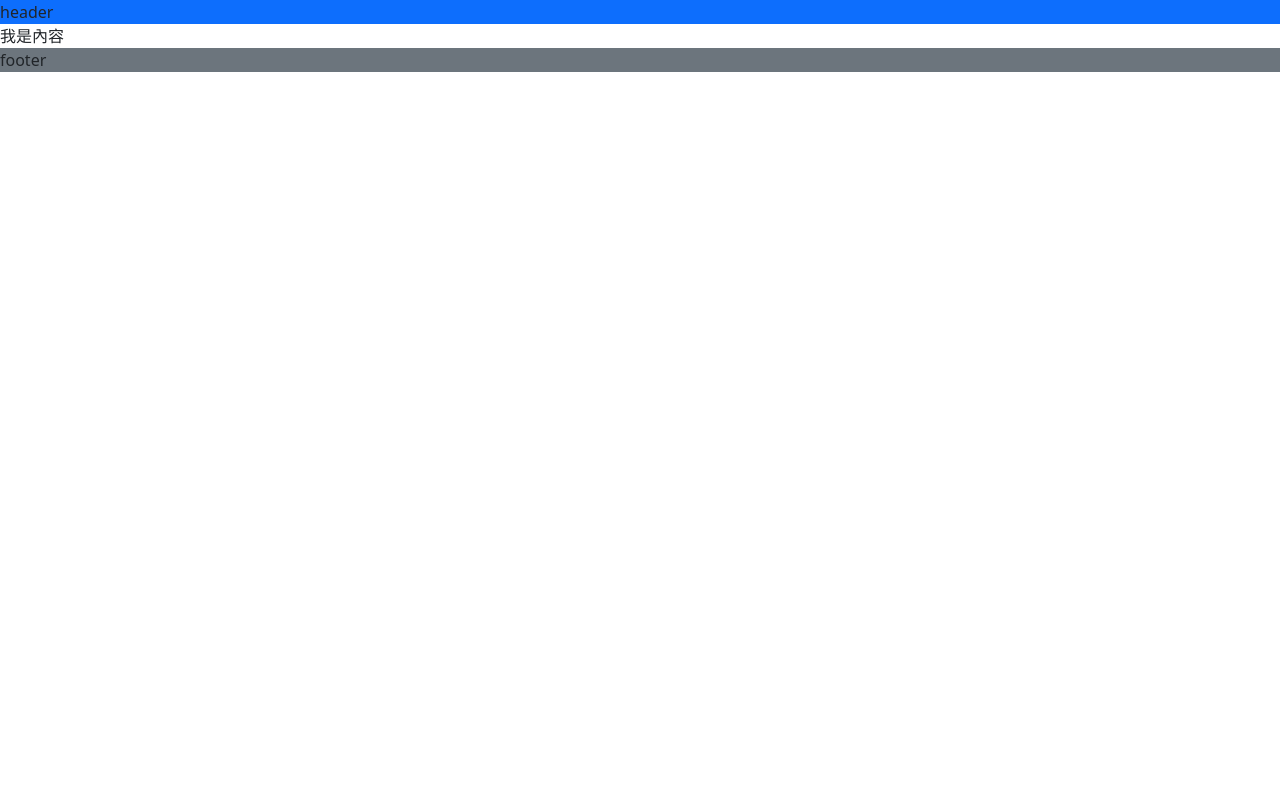
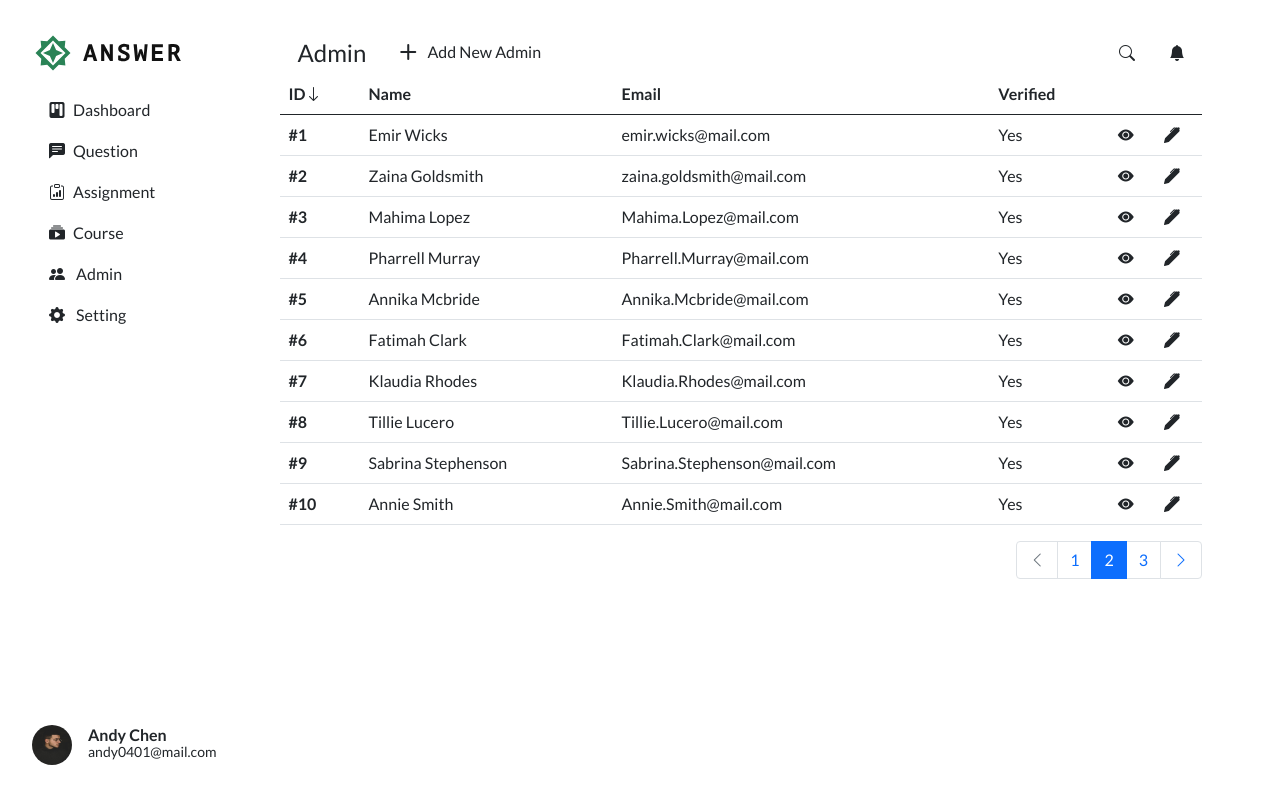
Before and after one commit to Huchan1124/layout_gulp_practice_w5, a plain HTML site: page index.html in a window 1280 px wide. Drawn offline with nearby package versions, Linux system fonts and the light colour scheme.

Commit message:
Update 2021-08-02T08:48:53.511Z

```diff
--- a/assets/style/all.css
+++ b/assets/style/all.css
@@ -1,2 +1,47 @@
+@import url("https://fonts.googleapis.com/css2?family=Lato:wght@400;700&display=swap");
+.replace-text {
+  text-indent: 101%;
+  overflow: hidden;
+  white-space: nowrap; }
+
+body {
+  font-family: 'Lato', serif; }
+
+ul {
+  margin: 0; }
+
+.w-23 {
+  width: 23%; }
+
+.w-40 {
+  width: 40%; }
+
+.w-77 {
+  width: 77%; }
+
+.h-40 {
+  width: 40%; }
+
+.fs-7 {
+  font-size: 0.875rem; }
+
+.p-4-2 {
+  padding: 2rem; }
+
+.logo {
+  background: url("../images/logo-ANSWER.svg") no-repeat; }
+
+.asideNav {
+  height: 100vh; }
+
+.infoCard {
+  line-height: 0; }
+  .infoCard .infoCard__img {
+    width: 40px;
+    height: 40px; }
+
+.list-group-item {
+  border: 1px solid rgba(255, 255, 255, 0);
+  line-height: 24px; }
 
 /*# sourceMappingURL=all.css.map */
--- a/index.html
+++ b/index.html
@@ -6,30 +6,183 @@
     <meta name="viewport" content="width=device-width, user-scalable=no, initial-scale=1.0, maximum-scale=1.0, minimum-scale=1.0">
     <title>首頁</title>
     <link href="https://cdn.jsdelivr.net/npm/bootstrap@5.0.2/dist/css/bootstrap.min.css" rel="stylesheet" integrity="sha384-EVSTQN3/azprG1Anm3QDgpJLIm9Nao0Yz1ztcQTwFspd3yD65VohhpuuCOmLASjC" crossorigin="anonymous">
-
     <link href="https://fonts.googleapis.com/css?family=Material+Icons|Material+Icons+Outlined|Material+Icons+Two+Tone|Material+Icons+Round|Material+Icons+Sharp" rel="stylesheet">
+    <link rel="stylesheet" href="https://cdn.jsdelivr.net/npm/bootstrap-icons@1.5.0/font/bootstrap-icons.css">
     <link rel="stylesheet" href="./assets/style/all.css">
 </head>
 <body>
-  <header class="bg-primary ">
-   header
+  <div class="d-flex flex-wrap">
+    <aside class=" asideNav d-flex flex-column justify-content-between p-4-2">
+      <ul class=" list-group ">
+        <li class="logo list-group-item">
+          <p class="replace-text">ANSWER</p>
+        </li>
+        <li class="list-group-item"><i class="bi bi-kanban-fill me-2"></i>Dashboard</li>
+        <li class="list-group-item"><i class="bi bi-chat-left-text-fill me-2"></i>Question</li>
+        <li class="list-group-item"><i class="bi bi-clipboard-data me-2"></i>Assignment</li>
+        <li class="list-group-item"><i class="bi bi-collection-play-fill me-2"></i>Course</li>
+        <li class="list-group-item"><i class="bi bi-people-fill me-2">
+        </i>Admin</li>
+        <li class="list-group-item"><i class="bi bi-gear-fill me-2"></i>
+          Setting</li>
+      </ul>
+      <div class="infoCard  d-flex">
+        <img class="infoCard__img rounded-circle img-fluid me-3" src="./assets/images/andychen.jpeg" alt="info-photo">
+        <div class="">
+          <h5 class="infoCard__title fw-bold fs-6 mb-2 lh-4 ">Andy Chen</h5>
+          <p class="infoCard__text fs-7 lh-6">andy0401@mail.com</p>
+        </div>
+      </div>
+    </aside>
+    <main class="w-77 p-4-2">
+      <nav class="navTop">
+        <ul class=" d-flex justify-content-between list-unstyled">
+          <div class=" d-flex ">
+            <li class="list-group-item fs-4">Admin</li>
+            <li class="list-group-item lh-4"><i class="bi bi-plus-lg me-2"></i> Add New Admin</li>
+          </div>
+          <div class=" d-flex ">
+            <li class="list-group-item"><i class="bi bi-search"></i><li>
+              <li class="list-group-item"><i class="bi bi-bell-fill"></i></li>
+          </div>
+        </ul>
+      </nav>
+      <table class="table">
+        <thead>
+          <tr>
+            <th scope="col">ID<i class="bi bi-arrow-down"></i></th>
+            <th scope="col">Name</th>
+            <th scope="col">Email</th>
+            <th scope="col">Verified</th>
+            <th scope="col" style="width:5%"></th>
+            <th scope="col" style="width:5%"></th>
+          </tr>
+        </thead>
+        <tbody>
+          <tr>
+            <th scope="row">#1</th>
+            <td>Emir Wicks</td>
+            <td>emir.wicks@mail.com</td>
+            <td>Yes</td>
+            <td ><i class="bi bi-eye-fill"></i></td>
+            <td ><i class="bi bi-pen-fill"></i></td>
+          </tr>
+          <tr>
+            <th scope="row">#2</th>
+            <td>Zaina Goldsmith</td>
+            <td>zaina.goldsmith@mail.com</td>
+            <td>Yes</td>
+            <td ><i class="bi bi-eye-fill"></i></td>
+            <td ><i class="bi bi-pen-fill"></i></td>
 
-  </header>
+          </tr>
+          <tr>
+            <th scope="row">#3</th>
+            <td >Mahima Lopez</td>
+            <td>Mahima.Lopez@mail.com</td>
+            <td>Yes</td>
+            <td ><i class="bi bi-eye-fill"></i></td>
+            <td ><i class="bi bi-pen-fill"></i></td>
+
+          </tr>
+          <tr>
+            <th scope="row">#4</th>
+            <td >Pharrell Murray</td>
+            <td>Pharrell.Murray@mail.com</td>
+            <td>Yes</td>
+            <td ><i class="bi bi-eye-fill"></i></td>
+            <td ><i class="bi bi-pen-fill"></i></td>
+
+          </tr>
+          <tr>
+            <th scope="row">#5</th>
+            <td >Annika Mcbride</td>
+            <td>Annika.Mcbride@mail.com</td>
+            <td>Yes</td>
+            <td ><i class="bi bi-eye-fill"></i></td>
+            <td ><i class="bi bi-pen-fill"></i></td>
+
+          </tr>
+          <tr>
+            <th scope="row">#6</th>
+            <td >Fatimah Clark</td>
+            <td>Fatimah.Clark@mail.com</td>
+            <td>Yes</td>
+            <td ><i class="bi bi-eye-fill"></i></td>
+            <td ><i class="bi bi-pen-fill"></i></td>
+          </tr>
+          <tr>
+            <th scope="row">#7</th>
+            <td >Klaudia Rhodes</td>
+            <td>Klaudia.Rhodes@mail.com</td>
+            <td>Yes</td>
+            <td ><i class="bi bi-eye-fill"></i></td>
+            <td ><i class="bi bi-pen-fill"></i></td>
+          </tr>
+          <tr>
+            <th scope="row">#8</th>
+            <td >Tillie Lucero</td>
+            <td>Tillie.Lucero@mail.com</td>
+            <td>Yes</td>
+            <td ><i class="bi bi-eye-fill"></i></td>
+            <td ><i class="bi bi-pen-fill"></i></td>
+          </tr>
+          <tr>
+            <th scope="row">#9</th>
+            <td >Sabrina Stephenson</td>
+            <td>Sabrina.Stephenson@mail.com</td>
+            <td>Yes</td>
+            <td ><i class="bi bi-eye-fill"></i></td>
+            <td ><i class="bi bi-pen-fill"></i></td>
+          </tr>
+          <tr>
+            <th scope="row">#10</th>
+            <td >Annie Smith</td>
+            <td>Annie.Smith@mail.com</td>
+            <td>Yes</td>
+            <td ><i class="bi bi-eye-fill"></i></td>
+            <td ><i class="bi bi-pen-fill"></i></td>
+          </tr>
+        </tbody>
+      </table>
+      <footer class="d-flex justify-content-end align-items-center">
+        <ul class="pagination list-unstyled">
+          <li class="page-item disabled">
+            <a class="page-link" href="#" tabindex="-1" aria-disabled="true"><i class="bi bi-chevron-left"></i></a>
+          </li>
+          <li class="page-item"><a class="page-link" href="#">1</a></li>
+          <li class="page-item active" aria-current="page">
+            <a class="page-link" href="#">2</a>
+          </li>
+          <li class="page-item"><a class="page-link" href="#">3</a></li>
+          <li class="page-item">
+            <a class="page-link" href="#"><i class="bi bi-chevron-right"></i></a>
+          </li>
+        </ul>
+      </footer>
+
+    </main>
 
 
 
 
 
 
-     <div>
+
+
+
+  </div>
+
+
+
+
+  <!--    <div>
        我是內容
    </div>
 
+ -->
 
 
-<footer  class=" bg-secondary ">
-    footer
-</footer>
 <script src="https://cdn.jsdelivr.net/npm/bootstrap@5.0.2/dist/js/bootstrap.bundle.min.js" integrity="sha384-MrcW6ZMFYlzcLA8Nl+NtUVF0sA7MsXsP1UyJoMp4YLEuNSfAP+JcXn/tWtIaxVXM" crossorigin="anonymous"></script>
   <script src="./assets/js/vendors.js"></script>
   <script src="./assets/js/all.js"></script>
```
Also changed, not shown: assets/images/andychen.jpeg (added), assets/images/emilywang.jpeg (added), assets/images/emir.jpeg (added), assets/images/logo-ANSWER.svg (added), 1 other file.
